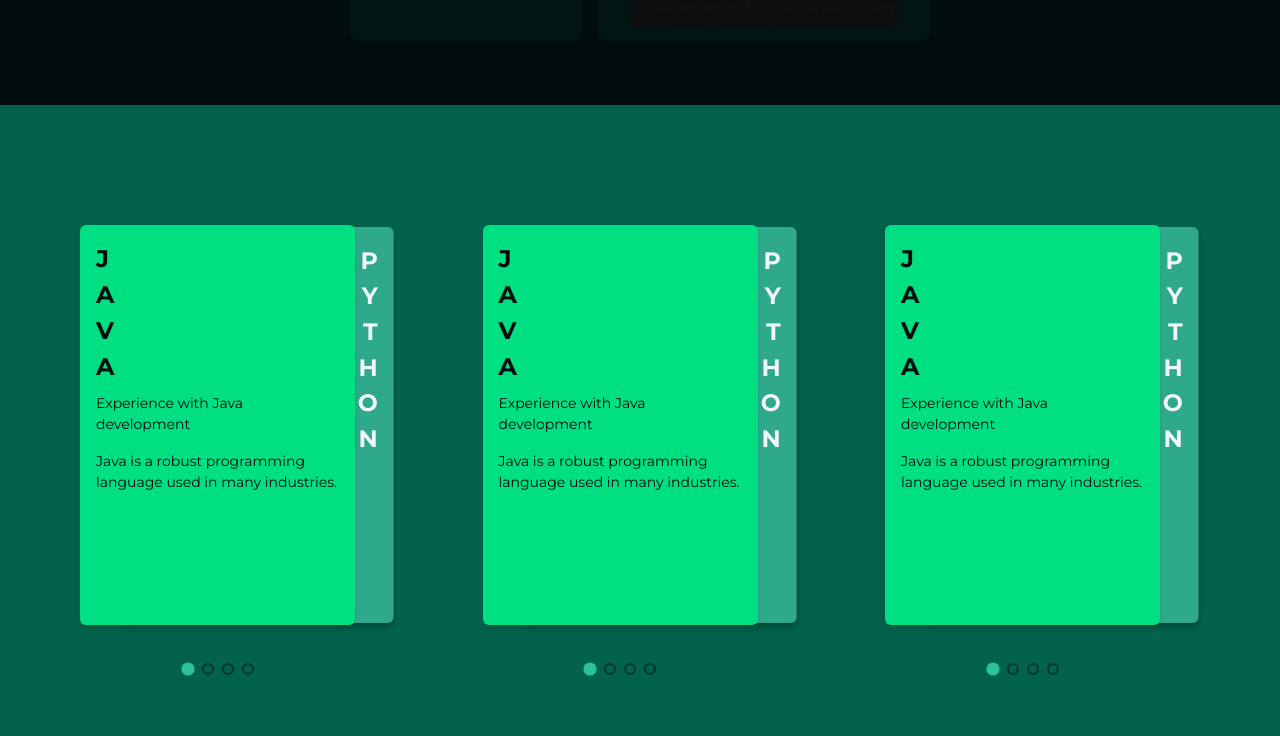
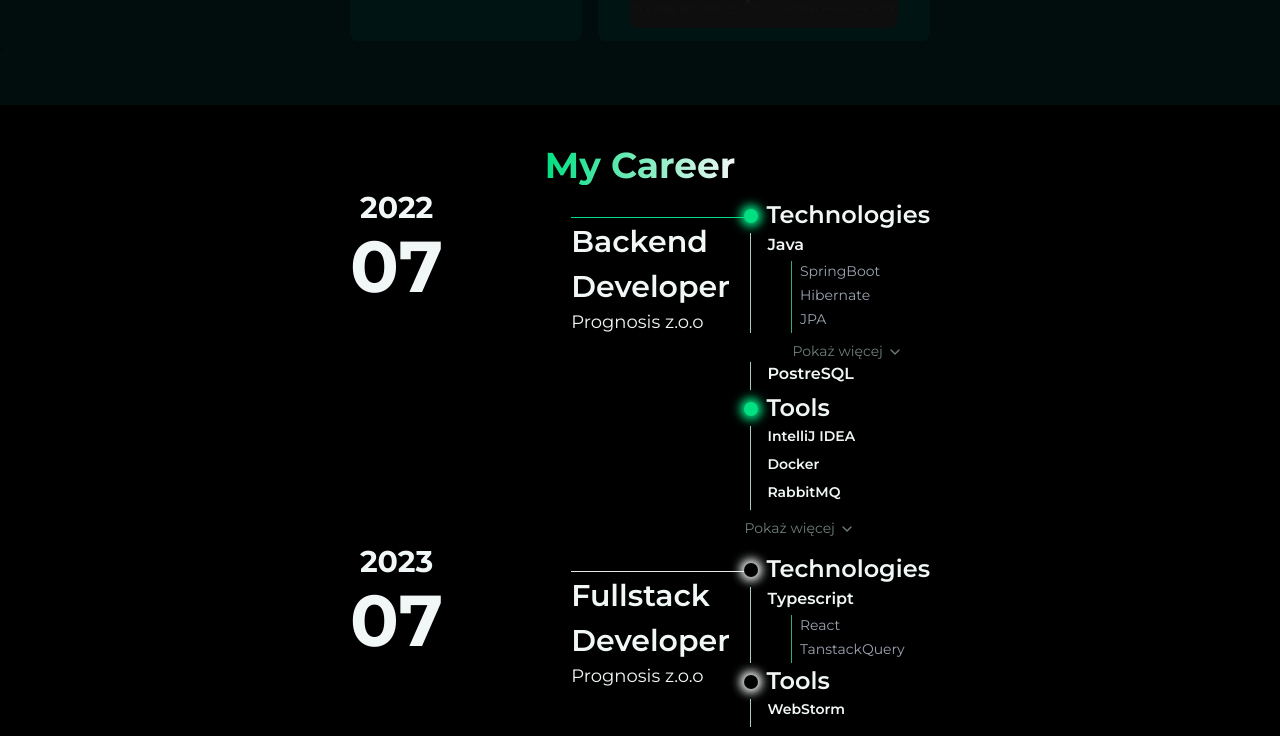
Before and after one commit to benhus8/benedykt-the-dev, a Next.js app in the folder frontend/: page /en in a window 1280 px wide. Shown: the part 1618-2354 px from the top of the page. Built offline with nearby package versions, Linux system fonts and the light colour scheme.

Commit message:
refactor page

```diff
--- a/frontend/app/[locale]/page.jsx
+++ b/frontend/app/[locale]/page.jsx
@@ -4,6 +4,7 @@ import Me from "./_components/Me";
 import StackSection from "@/app/[locale]/_components/Stack";
 import { MySkills } from "@/app/[locale]/_components/MySkills";
 import { MyProjects } from "@/app/[locale]/_components/MyProjects";
+import { Career } from "@/app/[locale]/_components/Career";
 
 export default function Home() {
   const t = useTranslations("Home.Hero");
@@ -11,7 +12,7 @@ export default function Home() {
   return (
     <Transition>
       <section>
-        <div className="px-20 pt-2">
+        <div className="px-20 pt-2 ">
           <Me />
         </div>
       </section>
@@ -21,6 +22,9 @@ export default function Home() {
       <section>
         <MyProjects />
       </section>
+      <section>
+        <Career />
+      </section>
       <section id="stack">
         <StackSection />
       </section>
```
